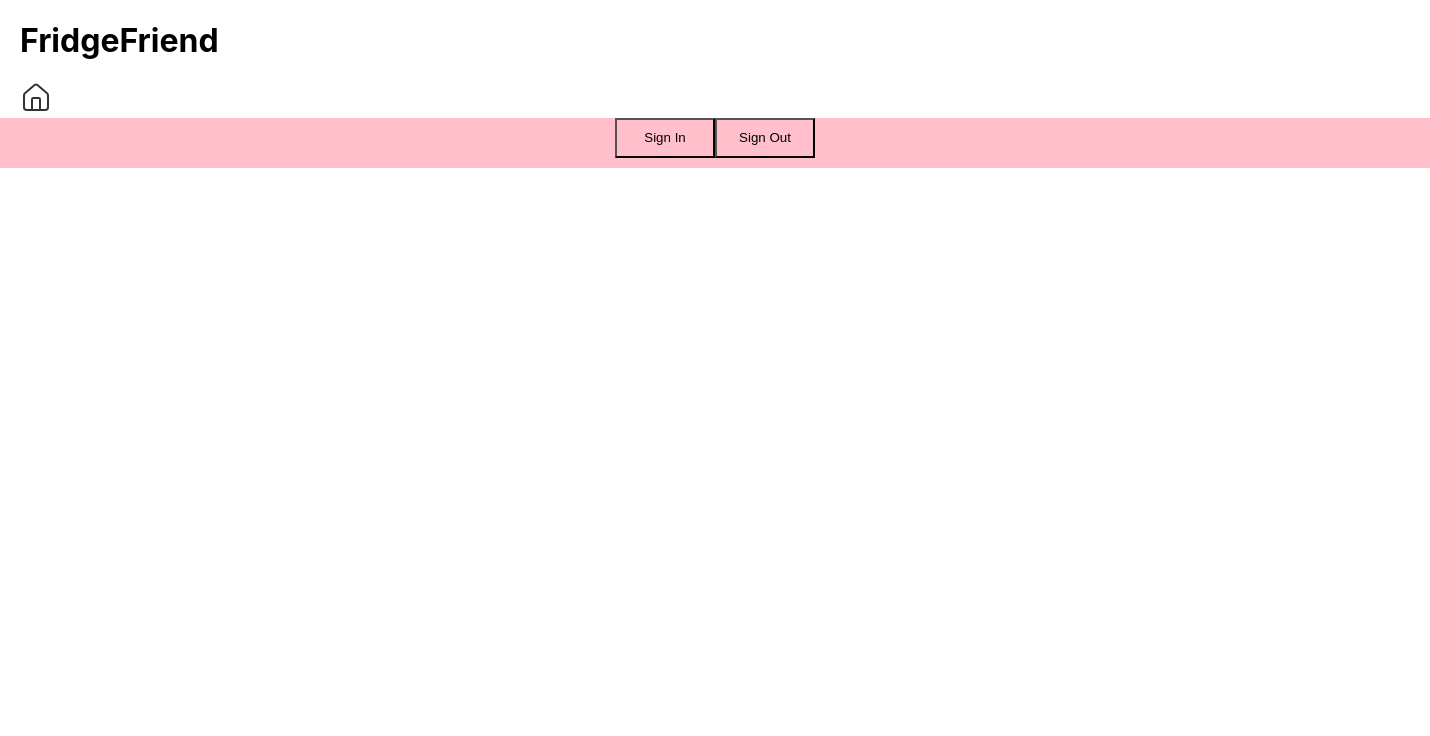
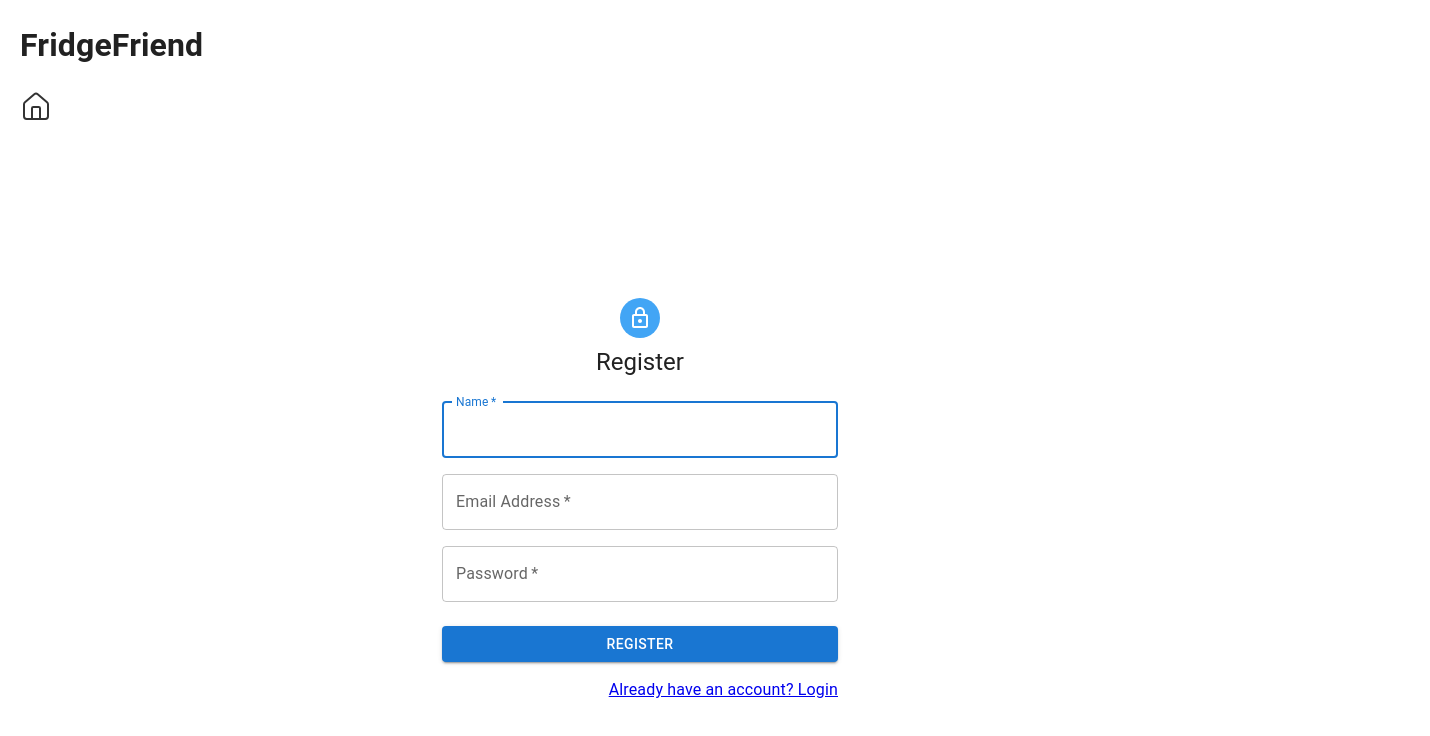
Before and after one commit to COS420-S2025/TeamD, a React (Create React App) app in the folder cos420-fridgefriend/: page /register in a window 1280 px wide. Shown: the top 736 px of the page, 1430 px wide, since content can reach past the window. Built offline with nearby package versions, Linux system fonts and the light colour scheme.

Commit message:
Added login and Register pages, frame of functions for saving user information/logging in

```diff
--- a/cos420-fridgefriend/package.json
+++ b/cos420-fridgefriend/package.json
@@ -3,6 +3,10 @@
   "version": "0.1.0",
   "private": true,
   "dependencies": {
+    "@emotion/react": "^11.14.0",
+    "@emotion/styled": "^11.14.1",
+    "@mui/icons-material": "^7.3.9",
+    "@mui/material": "^7.3.9",
     "@testing-library/dom": "^10.4.1",
     "@testing-library/jest-dom": "^6.9.1",
     "@testing-library/react": "^16.3.2",
--- a/cos420-fridgefriend/src/App.tsx
+++ b/cos420-fridgefriend/src/App.tsx
@@ -2,8 +2,12 @@
 import { BrowserRouter, Routes, Route, Link, Outlet } from 'react-router-dom';
 import { Refrigerator, CalendarDays, DollarSign, Users, House } from "lucide-react";
 import './App.css';
+import Login from "./pages/Login"
+import Register from "./pages/Register"
 import placeholder from './barcode-scanner-placeholder.jpg';
-let myColor = "pink";
+
+
+
 
 function Home(){
   return (
@@ -229,18 +233,22 @@
 }
 
 function App() {
-  const [count, setCount]= useState(0);
+
   return (
     <>
     <BrowserRouter>
       <header>
         <h1>FridgeFriend</h1>
-         <Link to="/" className="homescreen-link">
+         <Link to="/home" className="homescreen-link">
             <House size={32} color="#333" strokeWidth={1.5}/>
         </Link>
       </header>
       <Routes>
-          <Route path="/" element={<Home />}></Route>
+
+          <Route path="/" element ={<Login />} />
+          <Route path="/register" element ={<Register />} />
+          <Route path="/home" element={<Home />}></Route>
+
           <Route path="/inventory" element={<Inventory />}></Route>
             <Route path="/inventory/addItem" element={<AddItem />}></Route>
             <Route path="/inventory/itemInfo" element={<ItemInfo />}></Route>
@@ -256,18 +264,7 @@
     </BrowserRouter>
 
 
-    <div className="App">
-      <div style={{ width: 1430, height: 50, backgroundColor: "pink" }}>
-      <button onClick={()=>{myColor = "blue"}} style={{ width:100,height:40, color: "black", backgroundColor:"pink" }}>Sign In</button>
-      <button onClick={() => {
-                   setCount(count+1)
-                }}
-                style={{ width: 100, height: 40, color: "black",backgroundColor: "pink" }}>Sign Out</button>
-    </div>
-    {/* <div style={{ width: 200, height: 50, backgroundColor: "pink" }}>
-      <button>Sign Out</button>
-    </div> */}
-    </div>
+
   </>
   );
 }
--- /dev/null
+++ b/cos420-fridgefriend/src/pages/Login.tsx
@@ -0,0 +1,88 @@
+import React from 'react'
+import { LockOutlined } from "@mui/icons-material";
+import {
+  Container,
+  CssBaseline,
+  Box,
+  Avatar,
+  Typography,
+  TextField,
+  Button,
+  GridLegacy as Grid,
+} from "@mui/material";
+import { useState } from "react";
+import { Link } from "react-router-dom";
+
+const Login = () => {
+  const [email, setEmail] = useState("");
+  const [password, setPassword] = useState("");
+
+  const handleLogin = () => {
+
+  };
+
+  return (
+    <>
+      <Container maxWidth="xs">
+        <CssBaseline />
+        <Box
+          sx={{
+            mt: 20,
+            display: "flex",
+            flexDirection: "column",
+            alignItems: "center",
+          }}
+        >
+          <Avatar sx={{ m: 1, bgcolor: "primary.light" }}>
+            <LockOutlined />
+          </Avatar>
+          <Typography variant="h5">Login</Typography>
+          <Box sx={{ mt: 1 }}>
+            <TextField
+              margin="normal"
+              required
+              fullWidth
+              id="email"
+              label="Email Address"
+              name="email"
+              autoFocus
+              value={email}
+              onChange={(e) => setEmail(e.target.value)}
+            />
+
+            <TextField
+              margin="normal"
+              required
+              fullWidth
+              id="password"
+              name="password"
+              label="Password"
+              type="password"
+              value={password}
+              onChange={(e) => {
+                setPassword(e.target.value);
+              }}
+            />
+
+            <Button
+              fullWidth
+              variant="contained"
+              sx={{ mt: 3, mb: 2 }}
+              onClick={handleLogin}
+            >
+              Login
+            </Button>
+
+            <Grid container justifyContent={"flex-end"}>
+              <Grid item>
+                <Link to="/register">Don't have an account? Register</Link>
+              </Grid>
+            </Grid>
+          </Box>
+        </Box>
+      </Container>
+    </>
+  );
+};
+
+export default Login;
--- /dev/null
+++ b/cos420-fridgefriend/src/pages/Register.tsx
@@ -0,0 +1,100 @@
+import React from 'react'
+import {
+  Avatar,
+  Box,
+  Button,
+  Container,
+  CssBaseline,
+  GridLegacy as Grid,
+  TextField,
+  Typography,
+} from "@mui/material";
+import { LockOutlined } from "@mui/icons-material";
+import { useState } from "react";
+import { Link } from "react-router-dom";
+
+
+
+const Register = () => {
+  const [name, setName] = useState("");
+  const [email, setEmail] = useState("");
+  const [password, setPassword] = useState("");
+
+  const handleRegister = async () => {};
+
+  return (
+    <>
+      <Container maxWidth="xs">
+        <CssBaseline />
+        <Box
+          sx={{
+            mt: 20,
+            display: "flex",
+            flexDirection: "column",
+            alignItems: "center",
+          }}
+        >
+          <Avatar sx={{ m: 1, bgcolor: "primary.light" }}>
+            <LockOutlined />
+          </Avatar>
+          <Typography variant="h5">Register</Typography>
+          <Box sx={{ mt: 3 }}>
+            <Grid container spacing={2}>
+              <Grid item xs={12}>
+                <TextField
+                  name="name"
+                  required
+                  fullWidth
+                  id="name"
+                  label="Name"
+                  autoFocus
+                  value={name}
+                  onChange={(e) => setName(e.target.value)}
+                />
+              </Grid>
+
+              <Grid item xs={12}>
+                <TextField
+                  required
+                  fullWidth
+                  id="email"
+                  label="Email Address"
+                  name="email"
+                  value={email}
+                  onChange={(e) => setEmail(e.target.value)}
+                />
+              </Grid>
+              <Grid item xs={12}>
+                <TextField
+                  required
+                  fullWidth
+                  name="password"
+                  label="Password"
+                  type="password"
+                  id="password"
+                  value={password}
+                  onChange={(e) => setPassword(e.target.value)}
+                />
+              </Grid>
+            </Grid>
+            <Button
+              fullWidth
+              variant="contained"
+              sx={{ mt: 3, mb: 2 }}
+              onClick={handleRegister}
+            >
+              Register
+            </Button>
+            <Grid container justifyContent="flex-end">
+              <Grid item>
+                <Link to="/">Already have an account? Login</Link>
+              </Grid>
+            </Grid>
+          </Box>
+        </Box>
+      </Container>
+    </>
+  );
+};
+
+export default Register;
```
Also changed, not shown: 1 other file (tests, documents, lock files or other folders).
